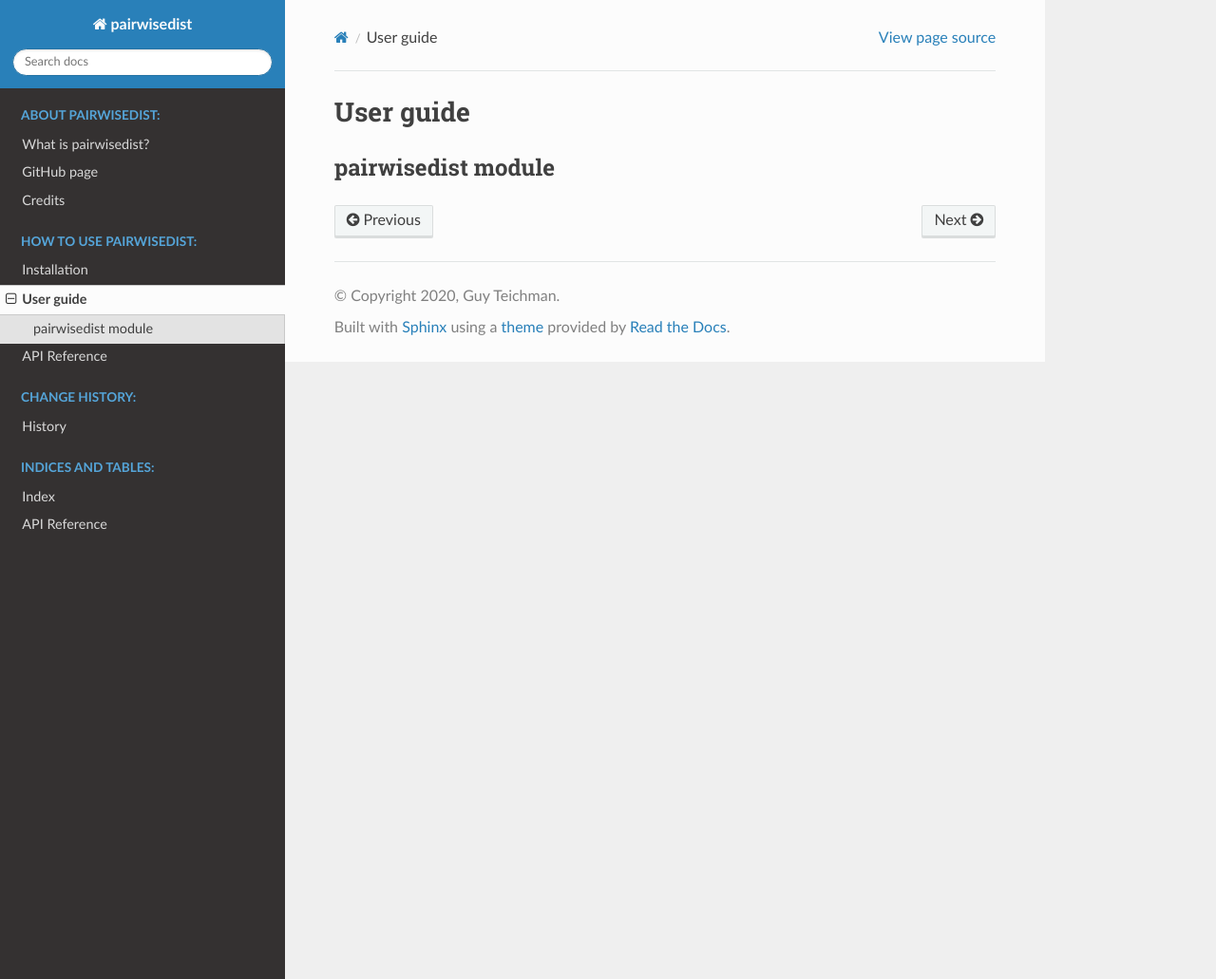
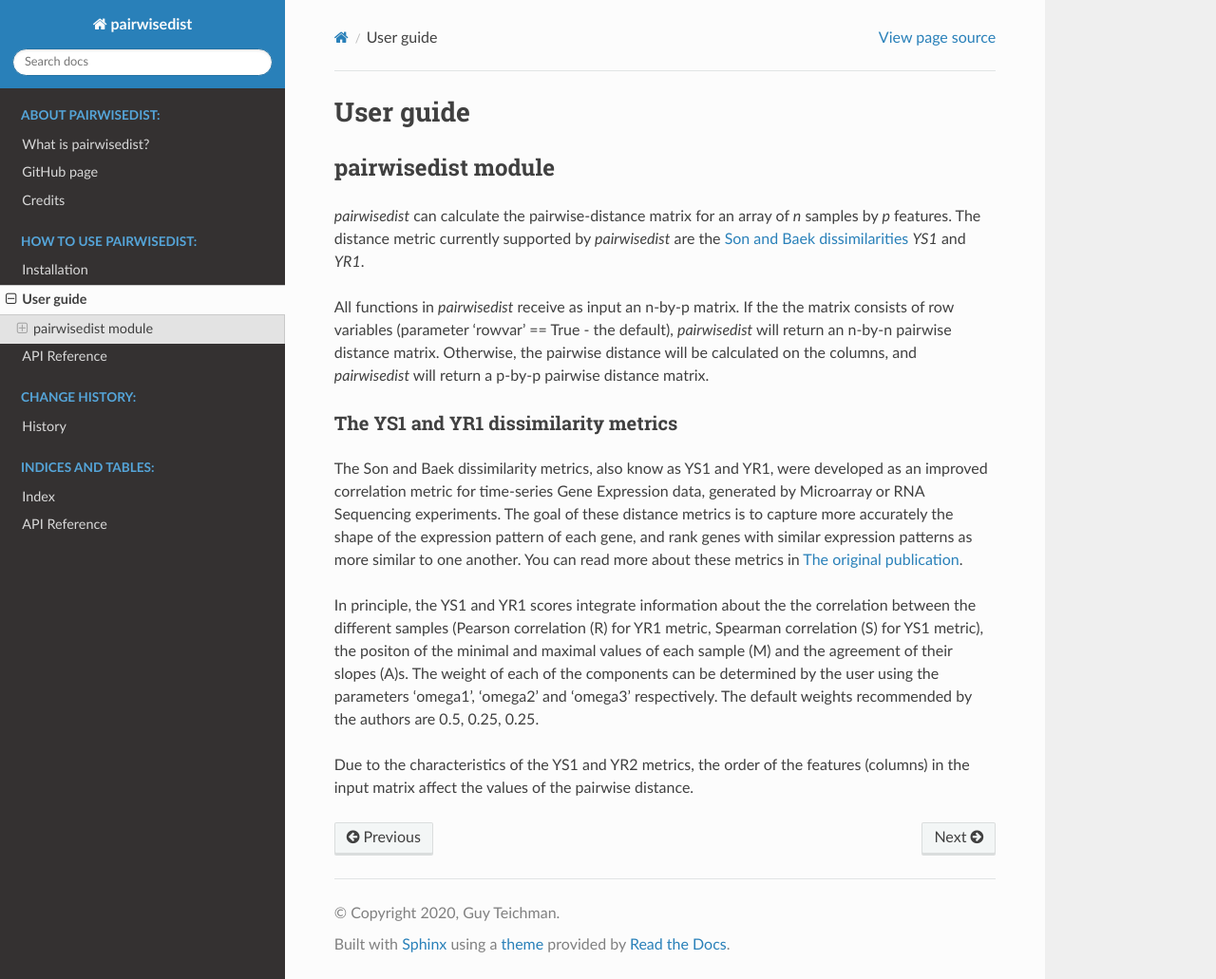
Before and after one commit to GuyTeichman/pairwisedist, a Sphinx documentation site: the page built from docs/source/user_guide.rst, in a window 1280 px wide and 1031 px high. Shown: the whole window at 95% size. Built offline with Sphinx 7.4.7 and the Read the Docs theme 2.0.0, drawn with Linux system fonts in a browser that asks for light colours.

Commit message:
updated user guide

```diff
--- a/README.rst
+++ b/README.rst
@@ -10,7 +10,7 @@ pairwisedist
 What is *pairwisedist*?
 -------------------------
 
-Calculate the pairwise-distance matrix for an array of *n* samples by *p* features . Currently supports the `Son and Baek dissimilarities <https://doi.org/10.1016/j.patrec.2007.09.015>`_ *YS1* and *YR1*.
+Calculate the pairwise-distance matrix for an array of *n* samples by *p* features. Currently supports the `Son and Baek dissimilarities <https://doi.org/10.1016/j.patrec.2007.09.015>`_ *YS1* and *YR1*.
 
 
 How do I install *pairwisedist*?
@@ -21,6 +21,7 @@ Use the following command in the python prompt:
 .. code-block:: console
 
     $ pip install pairwisedist
+
 ----
 
 
--- a/docs/source/user_guide.rst
+++ b/docs/source/user_guide.rst
@@ -6,3 +6,23 @@ User guide
 ****************************
 pairwisedist module
 ****************************
+
+*pairwisedist* can calculate the pairwise-distance matrix for an array of *n* samples by *p* features.
+The distance metric currently supported by *pairwisedist* are the `Son and Baek dissimilarities <https://doi.org/10.1016/j.patrec.2007.09.015>`_ *YS1* and *YR1*.
+
+All functions in *pairwisedist* receive as input an n-by-p matrix.
+If the the matrix consists of row variables (parameter 'rowvar' == True - the default), *pairwisedist* will return an n-by-n pairwise distance matrix. Otherwise, the pairwise distance will be calculated on the columns, and *pairwisedist* will return a p-by-p pairwise distance matrix.
+
+The YS1 and YR1 dissimilarity metrics
+======================================
+
+The Son and Baek dissimilarity metrics, also know as YS1 and YR1, were developed as an improved correlation metric for time-series Gene Expression data, generated by Microarray or RNA Sequencing experiments.
+The goal of these distance metrics is to capture more accurately the shape of the expression pattern of each gene, and rank genes with similar expression patterns as more similar to one another.
+You can read more about these metrics in `The original publication <https://doi.org/10.1016/j.patrec.2007.09.015>`_.
+
+In principle, the YS1 and YR1 scores integrate information about the the correlation between the different samples (Pearson correlation (R) for YR1 metric, Spearman correlation (S) for YS1 metric),
+the positon of the minimal and maximal values of each sample (M) and the agreement of their slopes (A)s.
+The weight of each of the components can be determined by the user using the parameters 'omega1', 'omega2' and 'omega3' respectively.
+The default weights recommended by the authors are 0.5, 0.25, 0.25.
+
+Due to the characteristics of the YS1 and YR2 metrics, the order of the features (columns) in the input matrix affect the values of the pairwise distance.
```
